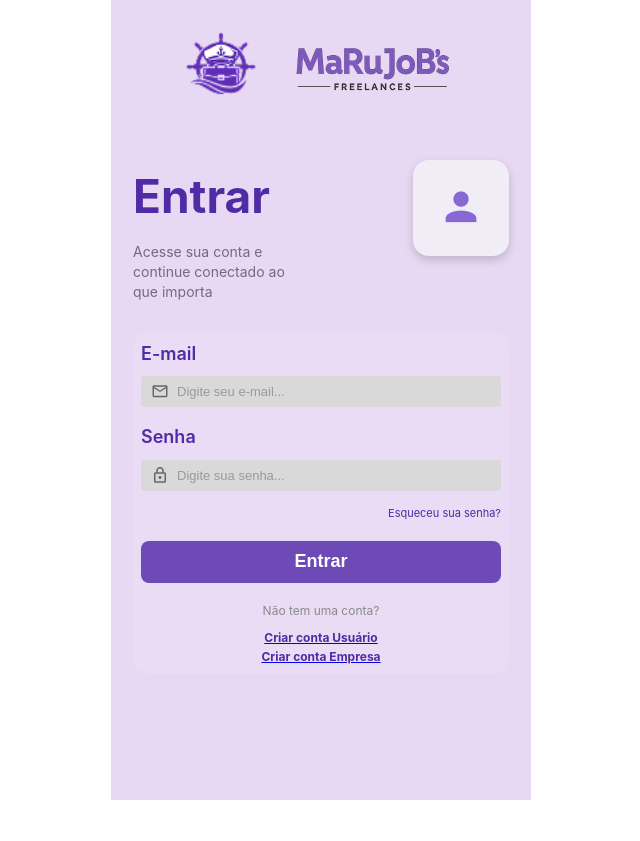
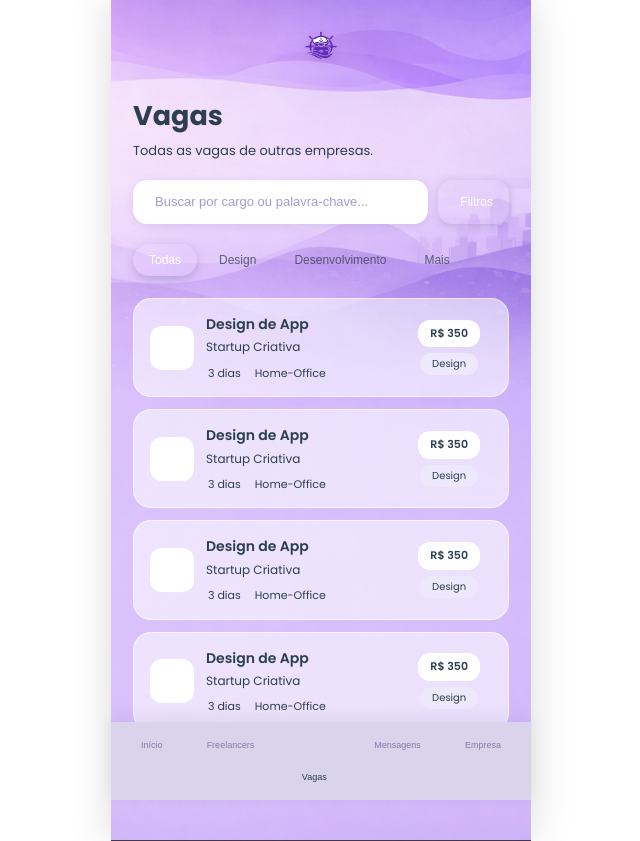
Before and after one commit to MaRuJoBs/Front_marujob, a Vue app: page / in a window 1280 px wide. Shown: the whole page, without its empty margins (319-959 px from the left). Before the commit the page ends 800 px from the top, so only its background shows below. Built offline with nearby package versions, Linux system fonts and the light colour scheme.

Commit message:
Vagas feitas

```diff
--- a/src/App.vue
+++ b/src/App.vue
@@ -1,24 +1,13 @@
 <template>
-  <div class="app">
-
-
-    <router-view />
-
-    <Footer v-if="!$route.meta.hideFooter" />
-
-
-  </div>
+  <div class="app"><vagasComponent /> <Footer v-if="!$route.meta.hideFooter" /></div>
 </template>
 
 <script setup>
-
+import vagasComponent from './components/VagasComponent.vue'
 import Footer from './components/Footer.vue'
-
-
 </script>
 
 <style scoped>
-
 * {
   margin: 0;
   padding: 0;
@@ -34,5 +23,4 @@ body {
   max-width: 420px;
   margin: 0 auto;
 }
-
 </style>
```
